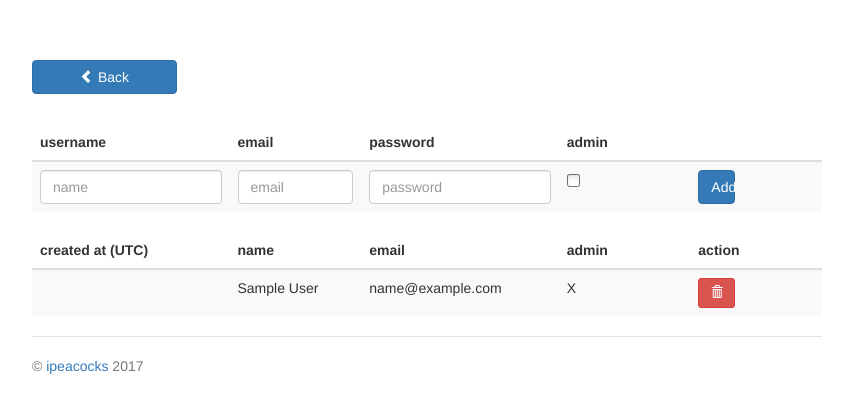
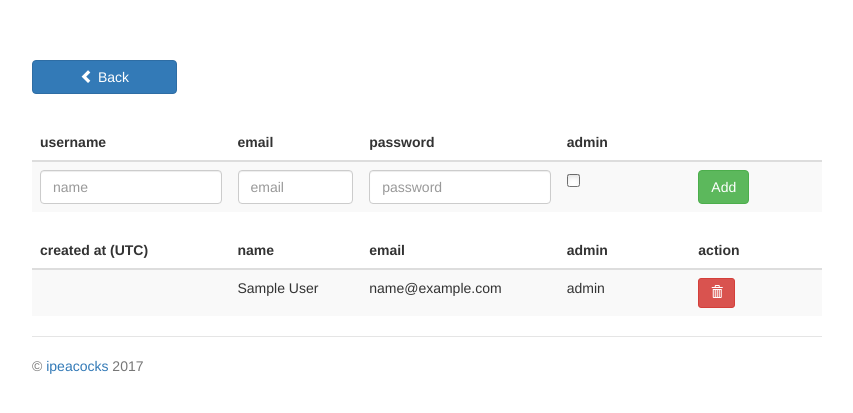
Before and after one commit to ipeacocks/ansibletasker, a Flask app: template project/templates/users.html in a window 1280 px wide. Shown: the top 413 px of the page, without its empty margins (213-1066 px from the left). Run offline with Flask 2, Linux system fonts and the light colour scheme; the template is opened without the code that fills it: values that come from a table or form of the project are taken from there, others are empty; the visitor is signed in with stand-in values (Sample User, id 1); data comes from the database, SQL or seed files in the repository; some libraries are stand-ins or nearby versions.

Commit message:
small fixes in forms and code, added role to user form

```diff
--- a/project/forms.py
+++ b/project/forms.py
@@ -47,6 +47,5 @@ class AddUserForm(FlaskForm):
         validators=[DataRequired()]
     )
     adminorno = BooleanField(
-        'I accept the TOS',
-        validators=[DataRequired()]
+        'adminorno'
     )
--- a/project/main.py
+++ b/project/main.py
@@ -146,15 +146,17 @@ def list_users():
 def users():
     error = None
     form = AddUserForm(request.form)
+    role = 'admin' if form.adminorno.data else 'user'
     if session['role'] == "admin":
         if request.method == 'POST':
             if form.validate_on_submit():
+                print(form.adminorno.data)
                 new_record = User(
                     datetime.datetime.utcnow(),
                     form.name.data,
                     form.email.data,
                     bcrypt.generate_password_hash(form.password.data),
-                    'user'
+                    role
                 )
                 db.session.add(new_record)
                 db.session.commit()
--- a/project/models.py
+++ b/project/models.py
@@ -34,7 +34,7 @@ class User(db.Model):
     id = db.Column(db.Integer, primary_key=True)
     create_date = db.Column(db.DateTime, default=datetime.datetime.utcnow())
     name = db.Column(db.String, unique=True, nullable=False)
-    email = db.Column(db.String, unique=True, nullable=False)
+    email = db.Column(db.String, nullable=False)
     password = db.Column(db.String, nullable=False)
     history = db.relationship('History', backref='poster')
     role = db.Column(db.String, default='user')
--- a/project/templates/users.html
+++ b/project/templates/users.html
@@ -54,16 +54,9 @@
           </td>
           <td>
           {{ form.adminorno(placeholder="adminorno", class="btn btn-default active center-block") }}
-          <span class="error">
-              {% if form.adminorno.errors %}
-                  {% for error in form.adminorno.errors %}
-                      {{ error }}
-                  {% endfor %}
-              {% endif %}
-          </span>
           </td>
           <td>
-              <button class="btn btn-primary button_style_users" type="submit">Add</button>
+              <button class="btn btn-success" type="submit">Add</button>
           </td>
         </tr>
       </tbody>
@@ -89,9 +82,13 @@
               <td>{{ user.create_date.strftime("%d/%m/%y %H:%M") }}</td>
               <td>{{ user.name }}</td>
               <td>{{ user.email }}</td>
-              <td>X</td>
+              <td>{{ user.role }}</td>
               <td>
-                  <a href="{{ url_for('delete_entry', user_id = user.id) }}" class="btn btn-danger btn-sm button_style_users" role="button"><span class="glyphicon glyphicon-trash"></a>
+                {% if user.name == 'admin' %}
+                    <a href="{{ url_for('delete_entry', user_id = user.id) }}" class="btn btn-danger btn-sm disabled button_style_users" role="button"><span class="glyphicon glyphicon-trash"></a>
+                {% else %}
+                    <a href="{{ url_for('delete_entry', user_id = user.id) }}" class="btn btn-danger btn-sm button_style_users" role="button"><span class="glyphicon glyphicon-trash"></a>
+                {% endif %}
               </td>
             </tr>
         {% endfor %}
```
